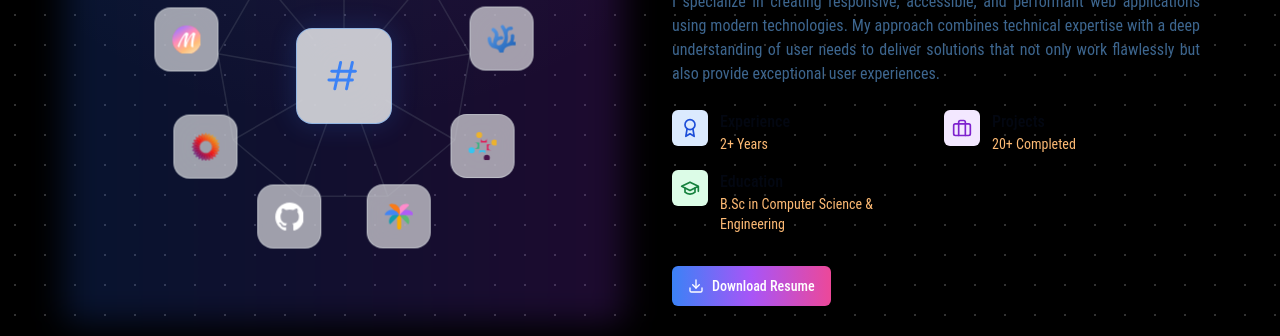
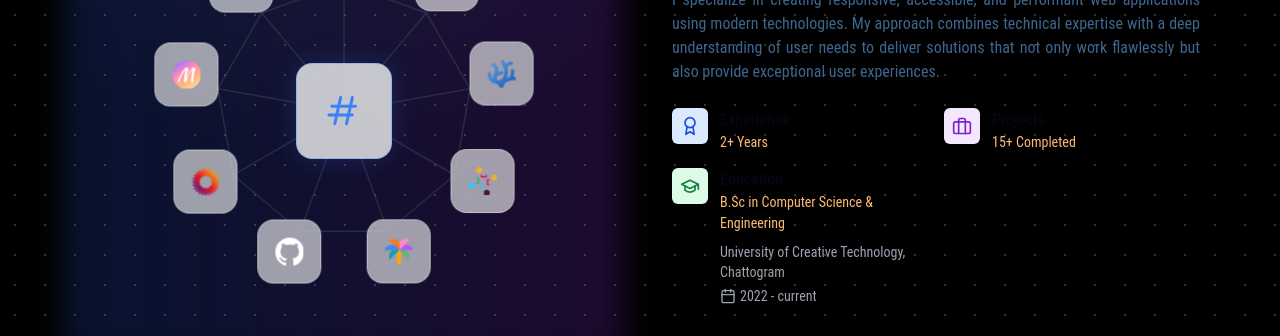
Before and after one commit to Auntim/new-portfolio, a React (Vite) app: page / in a window 1280 px wide. Shown: the part 1220-1556 px from the top of the page. Built offline with nearby package versions, Linux system fonts and the light colour scheme.

Commit message:
some changes in education

```diff
--- a/package.json
+++ b/package.json
@@ -6,8 +6,7 @@
   "scripts": {
     "dev": "vite",
     "build": "vite build",
-    "preview": "vite preview",
-    "postinstall": "chmod +x node_modules/.bin/*"
+    "preview": "vite preview"
   },
   "dependencies": {
     "@radix-ui/react-alert-dialog": "^1.0.5",
@@ -40,6 +39,7 @@
     "autoprefixer": "^10.4.16",
     "eslint": "^8.57.1",
     "eslint-config-react-app": "^7.0.1",
+    "gh-pages": "^6.3.0",
     "postcss": "^8.4.31",
     "tailwindcss": "^3.3.3",
     "terser": "^5.39.0",
--- a/src/components/About.jsx
+++ b/src/components/About.jsx
@@ -2,7 +2,7 @@
 import React from 'react';
 import { motion } from 'framer-motion';
 import { Button } from '@/components/ui/button';
-import { Download, Award, Briefcase, GraduationCap } from 'lucide-react';
+import { Download, Award, Briefcase, GraduationCap, Calendar } from 'lucide-react';
 import Spider from './Spider';
 
 const About = () => {
@@ -83,7 +83,7 @@ const About = () => {
                 </div>
                 <div>
                   <h4 className="font-medium">Projects</h4>
-                  <p className="text-sm text-orange-300">20+ Completed</p>
+                  <p className="text-sm text-orange-300">15+ Completed</p>
                 </div>
               </div>
               <div className="flex items-start">
@@ -92,7 +92,9 @@ const About = () => {
                 </div>
                 <div>
                   <h4 className="font-medium">Education</h4>
-                  <p className="text-sm text-orange-300">B.Sc in Computer Science & Engineering</p>
+                  <p className="text-[14px] text-orange-300">B.Sc in Computer Science & Engineering</p>
+                  <p className="text-sm text-gray-400 mt-2">University of Creative Technology, Chattogram</p>
+                  <span className='flex gap-1 items-center text-gray-400 mt-1 text-sm'><Calendar className='w-4 h-4' /> 2022 - current</span>
                 </div>
               </div>
             </div>
--- a/vite.config.js
+++ b/vite.config.js
@@ -153,7 +153,7 @@ const addTransformIndexHtml = {
 				},
 				{
 					tag: 'script',
-					attrs: {type: 'module'},
+					attrs: { type: 'module' },
 					children: configHorizonsConsoleErrroHandler,
 					injectTo: 'head',
 				},
@@ -168,7 +168,7 @@ const addTransformIndexHtml = {
 	},
 };
 
-console.warn = () => {};
+console.warn = () => { };
 
 const logger = createLogger()
 const loggerError = logger.error
@@ -182,6 +182,7 @@ logger.error = (msg, options) => {
 }
 
 export default defineConfig({
+
 	customLogger: logger,
 	plugins: [react(), addTransformIndexHtml],
 	server: {
@@ -192,7 +193,7 @@ export default defineConfig({
 		allowedHosts: true,
 	},
 	resolve: {
-		extensions: ['.jsx', '.js', '.tsx', '.ts', '.json', ],
+		extensions: ['.jsx', '.js', '.tsx', '.ts', '.json',],
 		alias: {
 			'@': path.resolve(__dirname, './src'),
 		},
```
Also changed, not shown: 2 other files (tests, documents, lock files or other folders).
